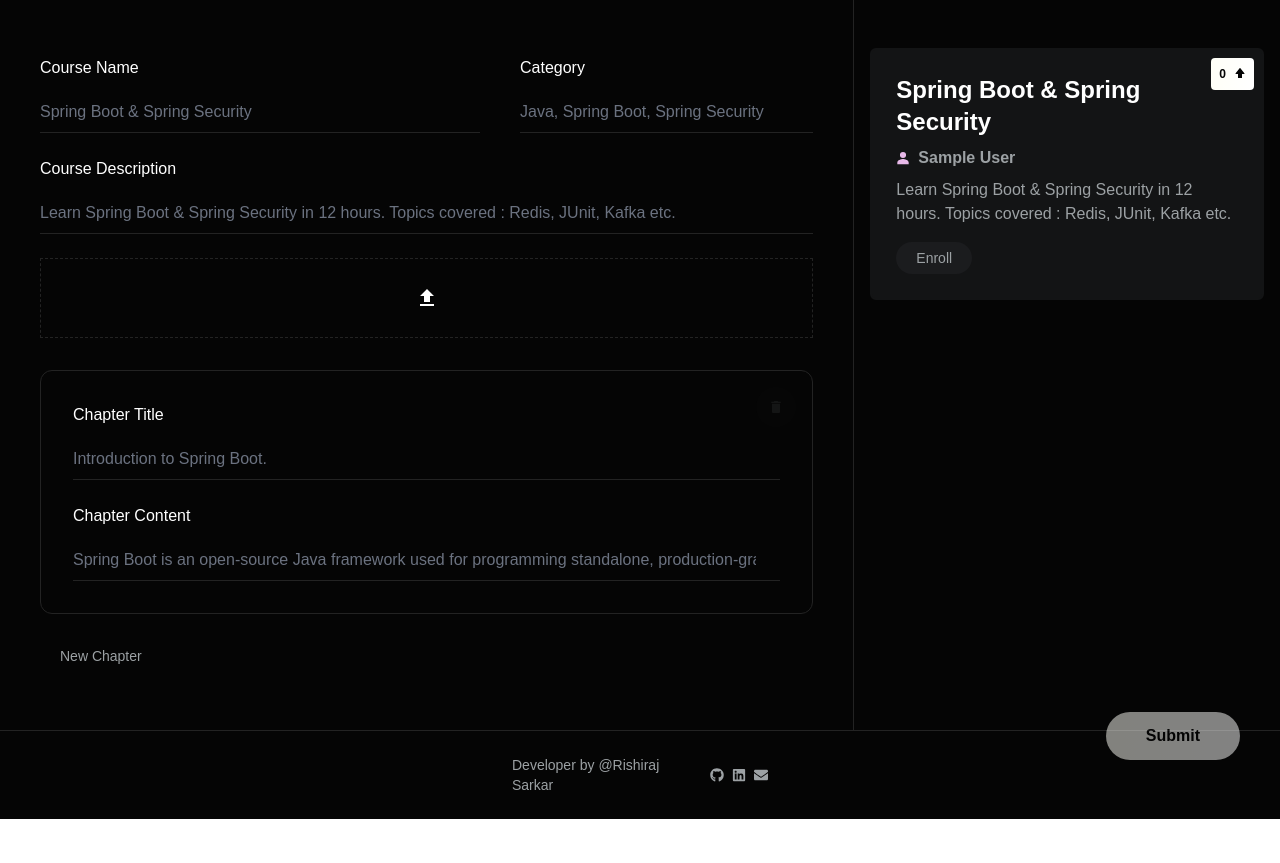
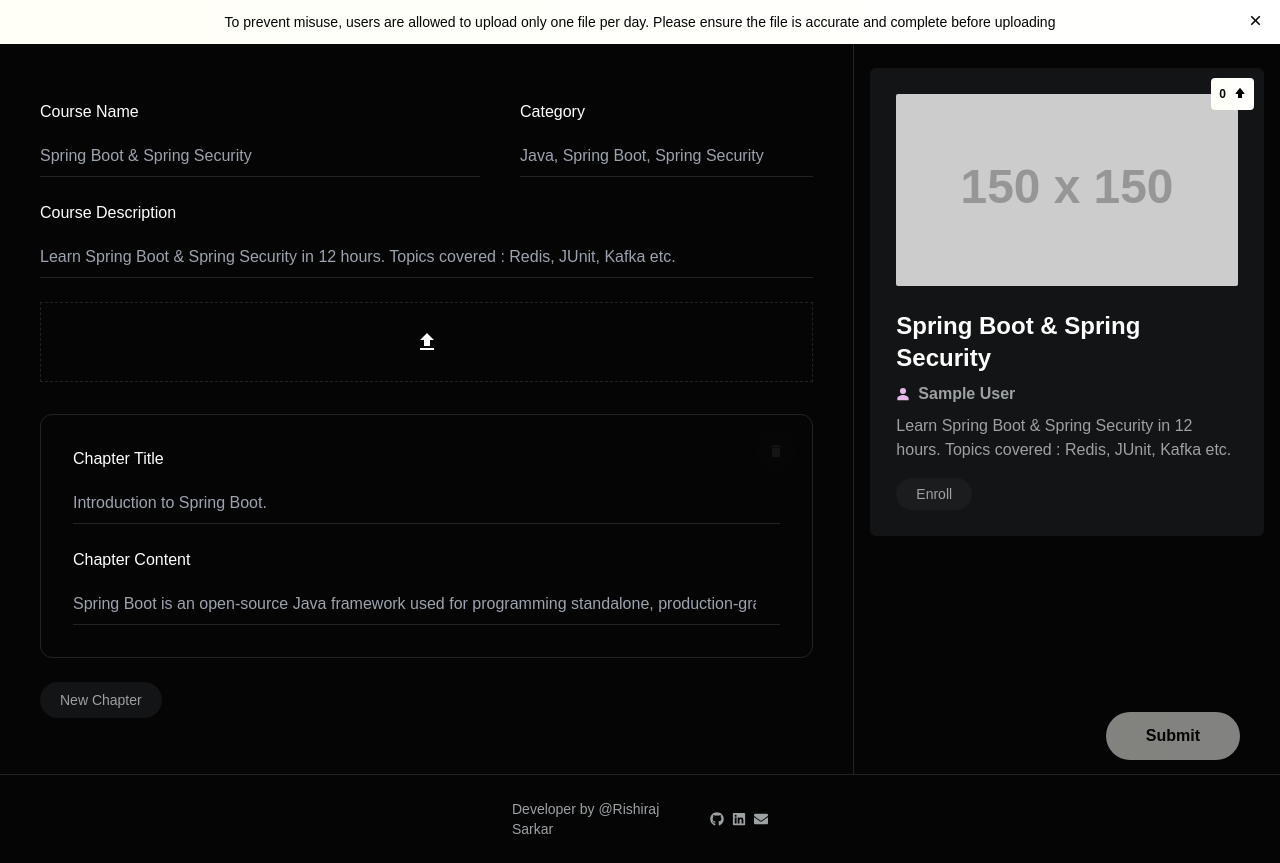
Before and after one commit to RishirajSrkr/E-Learning-Website-FrontEnd, a React (Vite) app: page /course/create in a window 1280 px wide. Before the commit the page ends 819 px from the top, so only its background shows below. Built offline with nearby package versions, Linux system fonts and the light colour scheme; no server answers; sample sign-in values are in the browser's storage; a web font is replaced by a local one; what ldrs would draw is missing.

Commit message:
design changes

```diff
--- a/src/components/AddCourseForm.jsx
+++ b/src/components/AddCourseForm.jsx
@@ -1,8 +1,7 @@
 import React, { useContext, useEffect, useRef, useState } from 'react'
-import { IoCloseSharp } from "react-icons/io5";
 import { MdDelete } from "react-icons/md";
 import axios from '../config/axiosConfig'
-import GoBack from '../components/GoBack'
+import { IoCloseSharp } from "react-icons/io5";
 import { toast } from 'react-hot-toast'
 import SecondaryButton from '../components/formComponents/SecondaryButton'
 import CourseCard from '../components/CourseCard'
@@ -11,8 +10,13 @@ import { MdUpload } from "react-icons/md";
 import { WindowWidthContext } from '../context/WindowWidthContext'
 function AddCourseForm() {
 
+  const ref = useRef(null);
+  const fileInputRef = useRef(null);
+
+
   const { loggedInUser } = useContext(AuthContext)
   const { isMobile } = useContext(WindowWidthContext);
+
 
   //restricting the user to delete a chapter if only one chapter is left
   const [deleteButtonDisable, isDeleteButtonDisable] = useState(false);
@@ -26,7 +30,7 @@ function AddCourseForm() {
     courseTitle: "",
     courseDescription: "",
     courseCategory: "",
-    courseImage: null,
+    courseImage: "https://via.placeholder.com/150",
     chapters: [
       {
         chapterContent: "",
@@ -35,10 +39,10 @@ function AddCourseForm() {
     ]
   });
 
-  const ref = useRef(null);
-  const fileInputRef = useRef(null);
+  const [showNotificationDiv, setShowNotificationDiv] = useState(true)
 
   const [isInitialLoad, setIsInitialLoad] = useState(true)
+
 
   useEffect(() => {
     // If it's the initial load, skip and mark it as loaded
@@ -105,6 +109,17 @@ function AddCourseForm() {
 
   }
 
+
+  function handleNotificationDivClose() {
+    setShowNotificationDiv(false)
+  }
+  useEffect(() => {
+    const timer = setTimeout(() => {
+      setShowNotificationDiv(false)
+
+    }, 60000);
+    return () => { clearTimeout(timer) }
+  }, [])
 
 
 
@@ -181,12 +196,34 @@ function AddCourseForm() {
 
   return (
 
-    <div className='flex'>
+    <div className='flex flex-col'>
+
+      {/* ------------------- notification banner ----------------- */}
+
+      {
+        showNotificationDiv &&
+
+        <div className='bg-gradientForBg w-full text-center py-3'>
+          <p className='text-bgOne font-medium text-sm'>To prevent misuse, users are allowed to upload only one file per day. Please ensure the file is accurate and complete before uploading</p>
+
+
+          <button
+            className='absolute right-4 top-3 text-bgOne'
+            onClick={handleNotificationDivClose}><IoCloseSharp size={17} /></button>
+        </div>
+      }
+
+
+      <div className='flex '>
 
         <div className='py-12 sm:py-14 px-10 w-full sm:w-4/6'>
 
+
+
           <div className='flex flex-col gap-6 mb-8'>
             <div className='flex w-full gap-10'>
+
+
 
               <div className='w-3/5 flex flex-col items-start justify-center gap-2 '>
                 <label className='text-white' htmlFor="courseTitle">Course Name</label>
@@ -307,7 +344,7 @@ function AddCourseForm() {
           <SecondaryButton
             text={"New Chapter"}
             onClick={handleAddChapterClick}
-          classname={"text-gray py-2"}
+            classname={"bg-bgTwo text-gray py-2"}
           />
 
 
@@ -328,9 +365,11 @@ function AddCourseForm() {
 
 
         {
-        !isMobile && <div className='w-2/6 border-l text-white border-border pt-12 px-4 flex justify-center '>
+
+          !isMobile && <div className='w-2/6 border-l text-white border-border pt-6 px-4 flex justify-center '>
 
             <CourseCard
+              imageUrl={`${formData.courseImage == "https://via.placeholder.com/150" ? "https://via.placeholder.com/150" : URL.createObjectURL(formData.courseImage)}`}
               title={`${formData.courseTitle ? formData.courseTitle : "Spring Boot & Spring Security"}`}
               instructor={loggedInUser}
               description={`${formData.courseDescription ? formData.courseDescription : "Learn Spring Boot & Spring Security in 12 hours. Topics covered : Redis, JUnit, Kafka etc."}`}
@@ -343,6 +382,8 @@ function AddCourseForm() {
         }
 
       </div>
+
+    </div>
   )
 }
 
--- a/src/components/formComponents/Input.jsx
+++ b/src/components/formComponents/Input.jsx
@@ -15,7 +15,7 @@ function Input({ className, type, name, value, placeholder, onChange, totalWidth
             <div className='flex items-center justify-center w-full border border-border px-4 py-2 rounded-md'>
                 <input type={type}
                     name={name}
-                    className={`placeholder-gray p-0 w-full text-white bg-transparent flex border-none focus:border-none focus:ring-0 ${className}`}
+                    className={`placeholder-gray p-0 w-full outline-none text-white bg-transparent flex border-none focus:border-none focus:ring-0 ${className}`}
                     value={value}
                     placeholder={placeholder}
                     onChange={onChange}
--- a/src/pages/AllContributers.jsx
+++ b/src/pages/AllContributers.jsx
@@ -12,12 +12,9 @@ function AllContributers() {
 
     const [users, setUsers] = useState({});
     const [isLoading, setIsLoading] = useState(false)
+    const [searchQuery, setSearchQuery] = useState("");
+    const [filteredUsers, setFilteredUsers] = useState({})
 
-    const [searchQuery, setSearchQuery] = useState("");
-
-    function setQuery(query) {
-        setSearchQuery(query)
-    }
 
 
 
@@ -46,18 +43,23 @@ function AllContributers() {
 
 
 
-    const filteredUsers = Object.keys(users?.users || {}).filter(key =>
-        users[key].name.toLowerCase().includes(searchQuery.toLowerCase())
-        ||
-        users[key].email.split('@')[0].toLowerCase().includes(searchQuery.toLowerCase())
-    ).map(key => users[key]);
+    useEffect(() => {
 
+        const filteredUsers = Object.keys(users ? users : {}).filter(key =>
+            users[key].name.toLowerCase().includes(searchQuery.toLowerCase())
+        ).map(key => users[key]);
+
+        setFilteredUsers(filteredUsers)
+
+    }, [searchQuery])
 
 
     function handleSeeCoursesClick(userId) {
 
         navigate(`/user/${userId}/uploaded-courses`)
     }
+
+
 
     return (
         <div className='pt-12 pb-10 flex flex-col items-center bg-bgOne h-screen w-full'>
@@ -68,7 +70,7 @@ function AllContributers() {
                     type="text"
                     placeholder="Search Contributor"
                     className={`pl-12 w-full bg-bgTwo pr-6 text-white border-border focus:border-border focus:ring-0 rounded-full py-3 placeholder-gray `}
-                    onChange={(e) => setQuery(e.target.value)}
+                    onChange={(e) => setSearchQuery(e.target.value)}
                 />
 
                 <div className='text-accentColor absolute  top-1/2 -translate-y-1/2 left-5'>
--- a/tailwind.config.js
+++ b/tailwind.config.js
@@ -45,6 +45,6 @@ export default {
     },
   },
   plugins: [
-    require('@tailwindcss/forms'),
+
   ],
 }
```
Lines whose indentation alone changed are shown as unchanged.
